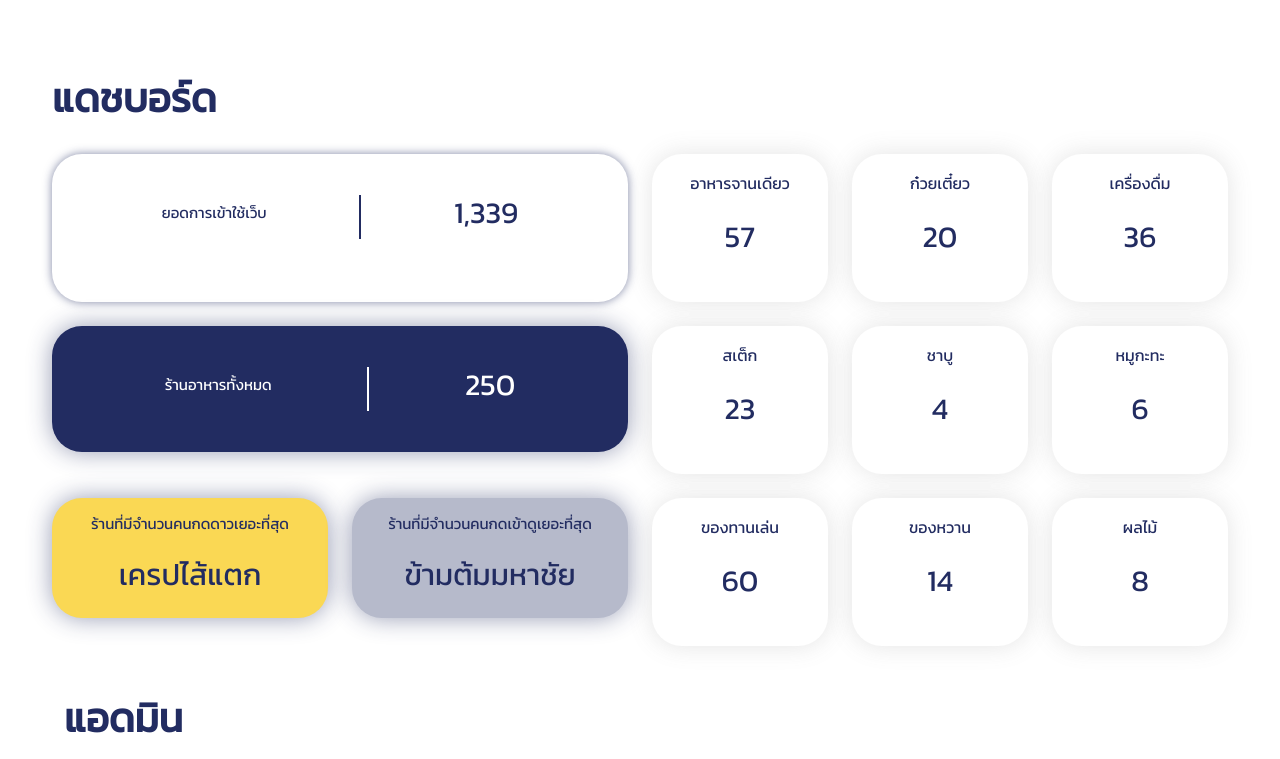
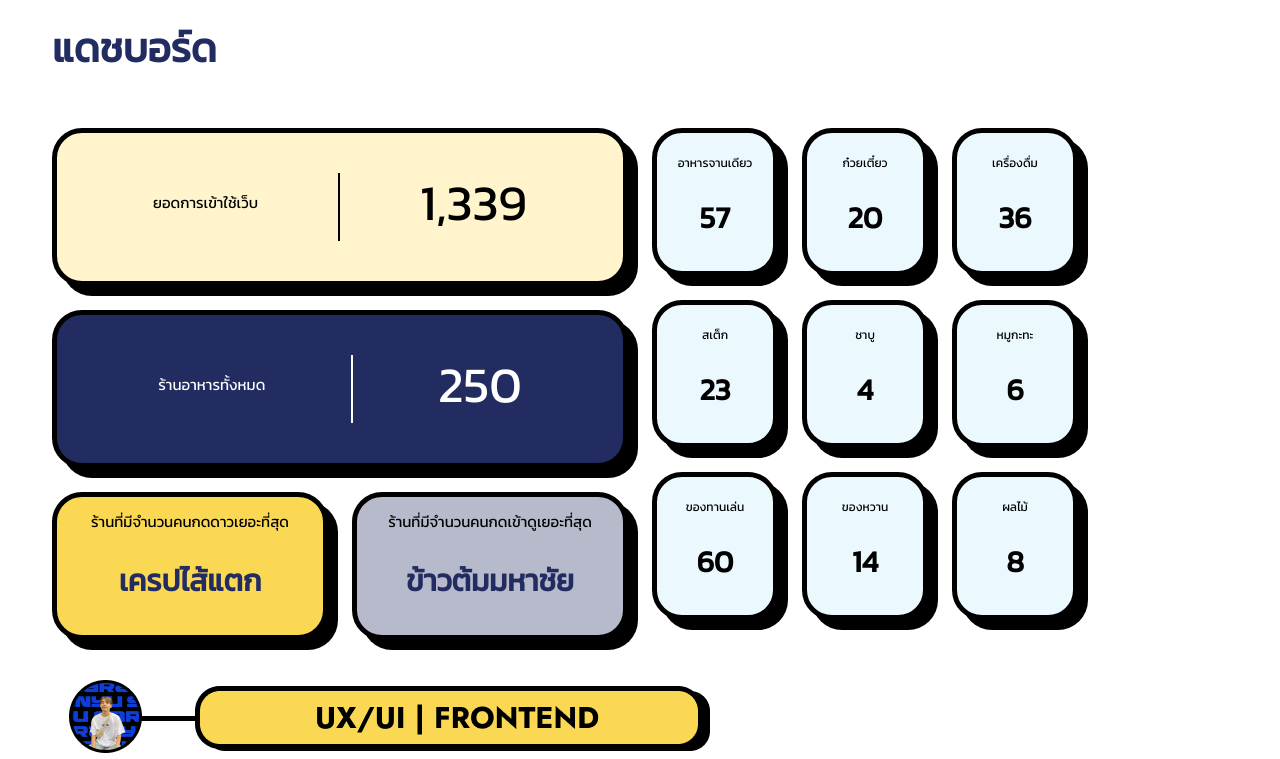
Before and after one commit to 9newton/findfoodfast-project, a React (Create React App) app in the folder front-end/: page /admin/dashboard in a window 1280 px wide. Shown: the top 759 px of the page. Built offline with nearby package versions, Linux system fonts and the light colour scheme; the HTML template or start-up script is replaced by a standard one.

Commit message:
ีupdate style

```diff
--- a/front-end/src/components/Admin/AdminDashboard/AdminDashboard.css
+++ b/front-end/src/components/Admin/AdminDashboard/AdminDashboard.css
@@ -1,3 +1,6 @@
+.content {
+  display: contents;
+}
 .title-dashboard-main {
   display: flex;
   justify-content: space-evenly;
@@ -19,12 +22,13 @@
   left: 50%;
 }
 .vertical-blue {
-  border-left: 2px solid #222c61;
+  border-left: 2px solid black;
   height: auto;
   position: static;
   left: 50%;
 }
 .h1 {
+  /* -webkit-text-stroke: 2px black; */
   font-size: 50px;
 }
 .h5 {
@@ -32,21 +36,23 @@
   align-items: center;
 }
 .card-dashboard {
-  max-height: 148px;
+  min-height: 148px;
   color: white;
   background-color: #222c61;
   border-radius: 30px;
-  border-color: transparent;
-  box-shadow: 0px 0px 24px #222c6177;
+  border-color: black;
+  border-width: 5px;
+  box-shadow: 10px 10px black;
 }
 
 .card-dashboard-small {
   min-height: 148px;
   color: white;
-  background-color: #ffffff;
+  background-color: #ebf9ff;
   border-radius: 30px;
-  border-color: transparent;
-  box-shadow: 0px 0px 24px #71717131;
+  border-color: black;
+  border-width: 5px;
+  box-shadow: 10px 10px black;
 }
 .card-dashboard-medium {
   min-width: 267px;
@@ -56,16 +62,18 @@
   color: white;
   background-color: #222c61;
   border-radius: 30px;
-  border-color: transparent;
-  box-shadow: 0px 0px 24px #71717131;
+  border-color: black;
+  border-width: 5px;
+  box-shadow: 10px 10px black;
 }
 .card-dashboard-web {
   min-height: 148px;
-  color: #222c61;
-  background-color: #ffffff;
+  color: black;
+  background-color: #fff4cb;
   border-radius: 30px;
-  border-color: transparent;
-  box-shadow: 0px 0px 10px #222c6191;
+  border-color: black;
+  border-width: 5px;
+  box-shadow: 10px 10px black;
 }
 .card-dashboard-transparent {
   background-color: transparent;
@@ -76,24 +84,40 @@
 }
 
 .font-blue {
-  color: #222c61;
+  color: black;
 }
 
 .bg-yellow {
-  color: #222c61;
+  color: black;
   background-color: #fad854;
 }
 
 .bg-lowblue {
-  color: #222c61;
+  color: black;
   background-color: #b6bacb;
 }
 
 @media screen and (max-width: 1600px) {
-  .h1 {
+  /* .h1 {
     font-size: 30px;
-  }
+  }*/
   .h5 {
     font-size: 15px;
   }
+  .span {
+    font-size: 12px;
+  }
+  .tag-value {
+    font-size: 30px;
+    font-weight: bold;
+  }
 }
+
+@media screen and (max-width: 768px) {
+  .col {
+    padding: 2px;
+  }
+  .span {
+    font-size: 10px;
+  }
+}
--- a/front-end/src/components/Admin/AdminDashboard/AdminDashboard.js
+++ b/front-end/src/components/Admin/AdminDashboard/AdminDashboard.js
@@ -45,6 +45,12 @@ function AdminDashboard() {
             xl={{ span: 6, offset: 0 }}
             className="mt-md-4"
           >
+            <Col
+              xs={{ span: 12, offset: 0 }}
+              md={{ span: 12, offset: 0 }}
+              xl={{ span: 12, offset: 0 }}
+              className="mt-md-4 col"
+            >
               <Card className="card-dashboard-web">
                 <Card.Body>
                   <div className="title-dashboard-main mt-4 mb-4">
@@ -59,63 +65,7 @@ function AdminDashboard() {
             <Col
               xs={{ span: 12, offset: 0 }}
               md={{ span: 12, offset: 0 }}
-            xl={{ span: 2, offset: 0 }}
-            className="mt-md-4"
-          >
-            <Card className="card-dashboard-small">
-              <Card.Body>
-                <div className="font-blue mb-4">
-                  <span>อาหารจานเดียว</span>
-                </div>
-                <div className="font-blue h1 mt-4">
-                  <span>57</span>
-                </div>
-              </Card.Body>
-            </Card>
-          </Col>
-
-          <Col
-            xs={{ span: 12, offset: 0 }}
-            md={{ span: 12, offset: 0 }}
-            xl={{ span: 2, offset: 0 }}
-            className="mt-md-4"
-          >
-            <Card className="card-dashboard-small">
-              <Card.Body>
-                <div className="font-blue mb-4">
-                  <span>ก๋วยเตี๋ยว</span>
-                </div>
-                <div className="font-blue h1 mt-4">
-                  <span>20</span>
-                </div>
-              </Card.Body>
-            </Card>
-          </Col>
-
-          <Col
-            xs={{ span: 12, offset: 0 }}
-            md={{ span: 12, offset: 0 }}
-            xl={{ span: 2, offset: 0 }}
-            className="mt-md-4"
-          >
-            <Card className="card-dashboard-small">
-              <Card.Body>
-                <div className="font-blue mb-4">
-                  <span>เครื่องดื่ม</span>
-                </div>
-                <div className="font-blue h1 mt-4">
-                  <span>36</span>
-                </div>
-              </Card.Body>
-            </Card>
-          </Col>
-        </Row>
-
-        <Row>
-          <Col
-            xs={{ span: 12, offset: 0 }}
-            md={{ span: 12, offset: 0 }}
-            xl={{ span: 6, offset: 0 }}
+              xl={{ span: 12, offset: 0 }}
               className="mt-md-4"
             >
               <Card className="card-dashboard">
@@ -128,20 +78,24 @@ function AdminDashboard() {
                 </Card.Body>
               </Card>
             </Col>
-
+            <Row>
               <Col
                 xs={{ span: 12, offset: 0 }}
                 md={{ span: 12, offset: 0 }}
-            xl={{ span: 2, offset: 0 }}
+                xl={{ span: 6, offset: 0 }}
                 className="mt-md-4"
               >
-            <Card className="card-dashboard-small">
+                <Card className="card-dashboard bg-yellow">
                   <Card.Body>
-                <div className="font-blue mb-4">
-                  <span>สเต็ก</span>
+                    <div className="title-dashboard">
+                      <div className="h5 mb-4">
+                        <span>ร้านที่มีจำนวนคนกดดาวเยอะที่สุด</span>
                       </div>
-                <div className="font-blue h1 mt-4">
-                  <span>23</span>
+                      <div className="h2">
+                        <div className="h2 mt-2">
+                          <span>เครปไส้แตก</span>
+                        </div>
+                      </div>
                     </div>
                   </Card.Body>
                 </Card>
@@ -150,34 +104,80 @@ function AdminDashboard() {
               <Col
                 xs={{ span: 12, offset: 0 }}
                 md={{ span: 12, offset: 0 }}
-            xl={{ span: 2, offset: 0 }}
+                xl={{ span: 6, offset: 0 }}
                 className="mt-md-4"
+              >
+                <Card className="card-dashboard bg-lowblue">
+                  <Card.Body>
+                    <div className="title-dashboard">
+                      <div className="h5 mb-4">
+                        <span>ร้านที่มีจำนวนคนกดเข้าดูเยอะที่สุด</span>
+                      </div>
+                      <div className="h2 mt-2">
+                        <span>ข้าวต้มมหาชัย</span>
+                      </div>
+                    </div>
+                  </Card.Body>
+                </Card>
+              </Col>
+            </Row>
+          </Col>
+          <Col
+            xs={{ span: 12, offset: 0 }}
+            md={{ span: 12, offset: 0 }}
+            xl={{ span: 6, offset: 0 }}
+            className="mt-md-4"
+          >
+            <Row>
+              <Col
+                xs={{ span: 4, offset: 0 }}
+                md={{ span: 12, offset: 0 }}
+                xl={{ span: 3, offset: 0 }}
+                className="mt-md-4 col"
               >
                 <Card className="card-dashboard-small">
                   <Card.Body>
-                <div className="font-blue mb-4">
-                  <span>ชาบู</span>
+                    <div className="font-blue mb-2">
+                      <span className="span">อาหารจานเดียว</span>
                     </div>
-                <div className="font-blue h1 mt-4">
-                  <span>4</span>
+                    <div className="font-blue h1 mt-0">
+                      <span className="tag-value">57</span>
                     </div>
                   </Card.Body>
                 </Card>
               </Col>
 
               <Col
-            xs={{ span: 12, offset: 0 }}
+                xs={{ span: 4, offset: 0 }}
                 md={{ span: 12, offset: 0 }}
-            xl={{ span: 2, offset: 0 }}
-            className="mt-md-4"
+                xl={{ span: 3, offset: 0 }}
+                className="mt-md-4 col"
               >
                 <Card className="card-dashboard-small">
                   <Card.Body>
-                <div className="font-blue mb-4">
-                  <span>หมูกะทะ</span>
+                    <div className="font-blue mb-2">
+                      <span className="span">ก๋วยเตี๋ยว</span>
                     </div>
-                <div className="font-blue h1 mt-4">
-                  <span>6</span>
+                    <div className="font-blue h1 mt-0">
+                      <span className="tag-value">20</span>
+                    </div>
+                  </Card.Body>
+                </Card>
+              </Col>
+
+              <Col
+                xs={{ span: 4, offset: 0 }}
+                md={{ span: 12, offset: 0 }}
+                xl={{ span: 3, offset: 0 }}
+                className="mt-md-4 col"
+              >
+                <Card className="card-dashboard-small">
+                  <Card.Body>
+                    <div className="font-blue mb-2">
+                      <span className="span">เครื่องดื่ม</span>
+                    </div>
+                    <div className="font-blue h1 mt-0">
+                      <span className="tag-value">36</span>
                     </div>
                   </Card.Body>
                 </Card>
@@ -186,108 +186,120 @@ function AdminDashboard() {
 
             <Row>
               <Col
-            xs={{ span: 12, offset: 0 }}
+                xs={{ span: 4, offset: 0 }}
                 md={{ span: 12, offset: 0 }}
                 xl={{ span: 3, offset: 0 }}
-            className="mt-md-4"
+                className="mt-md-4 col"
               >
-            <Card className="card-dashboard bg-yellow">
+                <Card className="card-dashboard-small">
                   <Card.Body>
-                <div className="title-dashboard">
-                  <div className="h5 mb-4">
-                    <span>ร้านที่มีจำนวนคนกดดาวเยอะที่สุด</span>
+                    <div className="font-blue mb-2">
+                      <span className="span">สเต็ก</span>
                     </div>
-                  <div className="h1">เครปไส้แตก</div>
-                </div>
-              </Card.Body>
-            </Card>
-          </Col>
-          <Col
-            xs={{ span: 12, offset: 0 }}
-            md={{ span: 12, offset: 0 }}
-            xl={{ span: 3, offset: 0 }}
-            className="mt-md-4"
-          >
-            <Card className="card-dashboard bg-lowblue">
-              <Card.Body>
-                <div className="title-dashboard">
-                  <div className="h5 mb-4">
-                    <span>ร้านที่มีจำนวนคนกดเข้าดูเยอะที่สุด</span>
-                  </div>
-                  <div className="h1">ข้ามต้มมหาชัย</div>
+                    <div className="font-blue h1 mt-0">
+                      <span className="tag-value">23</span>
                     </div>
                   </Card.Body>
                 </Card>
               </Col>
 
               <Col
-            xs={{ span: 12, offset: 0 }}
+                xs={{ span: 4, offset: 0 }}
                 md={{ span: 12, offset: 0 }}
-            xl={{ span: 2, offset: 0 }}
-            className="mt-md-4"
+                xl={{ span: 3, offset: 0 }}
+                className="mt-md-4 col"
               >
                 <Card className="card-dashboard-small">
                   <Card.Body>
-                <div className="font-blue mb-4">
-                  <span>ของทานเล่น</span>
+                    <div className="font-blue mb-2">
+                      <span className="span">ชาบู</span>
                     </div>
-                <div className="font-blue h1 mt-4">
-                  <span>60</span>
+                    <div className="font-blue h1 mt-0">
+                      <span className="tag-value">4</span>
                     </div>
                   </Card.Body>
                 </Card>
               </Col>
 
               <Col
-            xs={{ span: 12, offset: 0 }}
+                xs={{ span: 4, offset: 0 }}
                 md={{ span: 12, offset: 0 }}
-            xl={{ span: 2, offset: 0 }}
-            className="mt-md-4"
+                xl={{ span: 3, offset: 0 }}
+                className="mt-md-4 col"
               >
                 <Card className="card-dashboard-small">
                   <Card.Body>
-                <div className="font-blue mb-4">
-                  <span>ของหวาน</span>
+                    <div className="font-blue mb-2">
+                      <span className="span">หมูกะทะ</span>
                     </div>
-                <div className="font-blue h1 mt-4">
-                  <span>14</span>
+                    <div className="font-blue h1 mt-0">
+                      <span className="tag-value">6</span>
+                    </div>
+                  </Card.Body>
+                </Card>
+              </Col>
+            </Row>
+
+            <Row>
+              <Col
+                xs={{ span: 4, offset: 0 }}
+                md={{ span: 12, offset: 0 }}
+                xl={{ span: 3, offset: 0 }}
+                className="mt-md-4 col"
+              >
+                <Card className="card-dashboard-small">
+                  <Card.Body>
+                    <div className="font-blue mb-2">
+                      <span className="span">ของทานเล่น</span>
+                    </div>
+                    <div className="font-blue h1 mt-0">
+                      <span className="tag-value">60</span>
                     </div>
                   </Card.Body>
                 </Card>
               </Col>
 
               <Col
-            xs={{ span: 12, offset: 0 }}
+                xs={{ span: 4, offset: 0 }}
                 md={{ span: 12, offset: 0 }}
-            xl={{ span: 2, offset: 0 }}
-            className="mt-md-4"
+                xl={{ span: 3, offset: 0 }}
+                className="mt-md-4 col"
               >
                 <Card className="card-dashboard-small">
                   <Card.Body>
-                <div className="font-blue mb-4">
-                  <span>ผลไม้</span>
+                    <div className="font-blue mb-2">
+                      <span className="span">ของหวาน</span>
                     </div>
-                <div className="font-blue h1 mt-4">
-                  <span>8</span>
+                    <div className="font-blue h1 mt-0">
+                      <span className="tag-value">14</span>
+                    </div>
+                  </Card.Body>
+                </Card>
+              </Col>
+
+              <Col
+                xs={{ span: 4, offset: 0 }}
+                md={{ span: 12, offset: 0 }}
+                xl={{ span: 3, offset: 0 }}
+                className="mt-md-4 col"
+              >
+                <Card className="card-dashboard-small">
+                  <Card.Body>
+                    <div className="font-blue mb-2">
+                      <span className="span">ผลไม้</span>
+                    </div>
+                    <div className="font-blue h1 mt-0">
+                      <span className="tag-value">8</span>
                     </div>
                   </Card.Body>
                 </Card>
               </Col>
             </Row>
-
-        <Container>
-          <Row>
-            <Col
-              xs={{ span: 12, offset: 0 }}
-              md={{ span: 12, offset: 0 }}
-              xl={{ span: 12, offset: 0 }}
-              className="mt-5"
-            >
-              <h1 className="content-head-admin mb-2 mt-4 mt-md-0">แอดมิน</h1>
           </Col>
         </Row>
       </Container>
 
+      <Container>
         <Row>
           <Col
             xs={{ span: 12, offset: 0 }}
```
Lines whose indentation alone changed are shown as unchanged.
